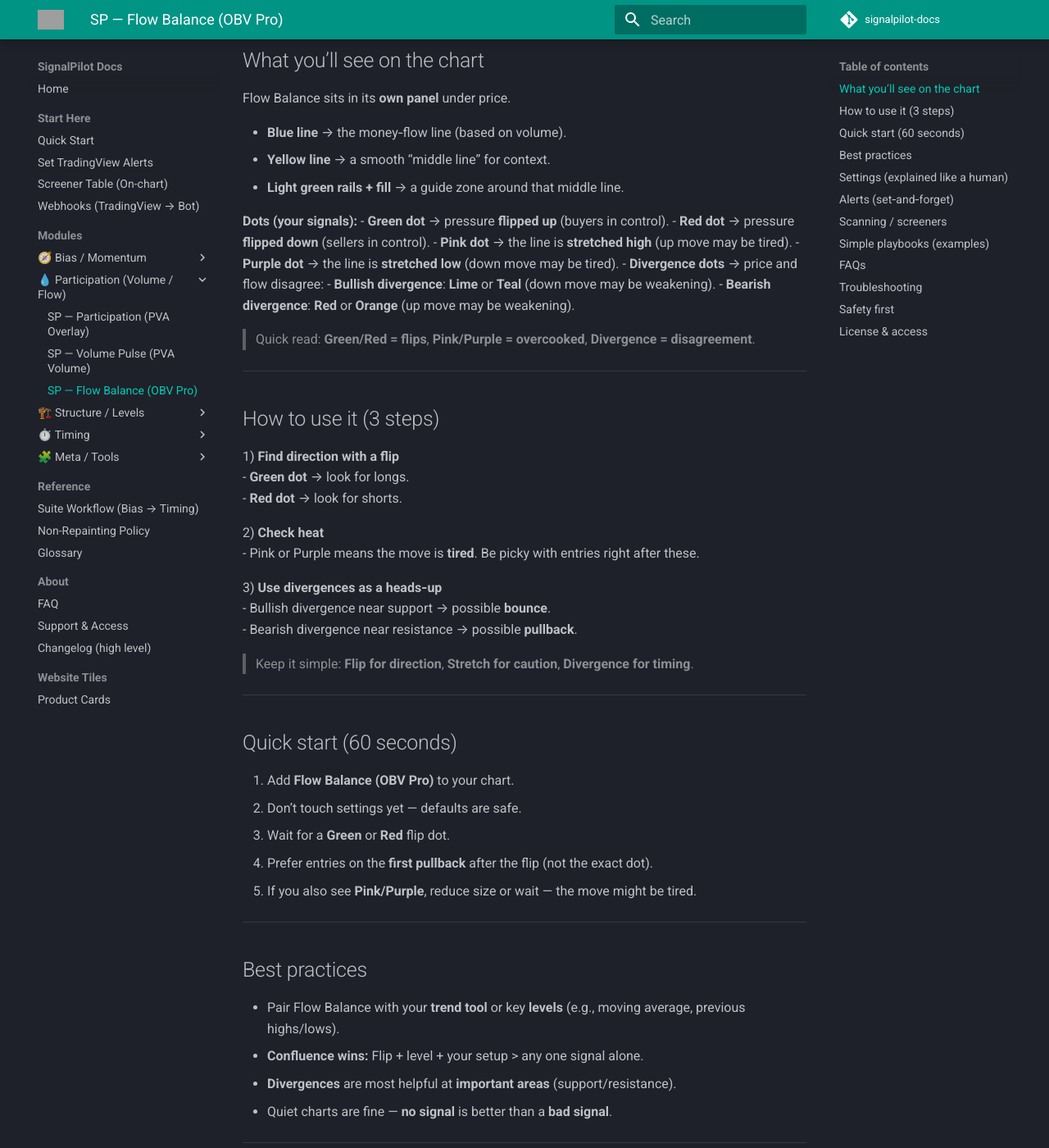
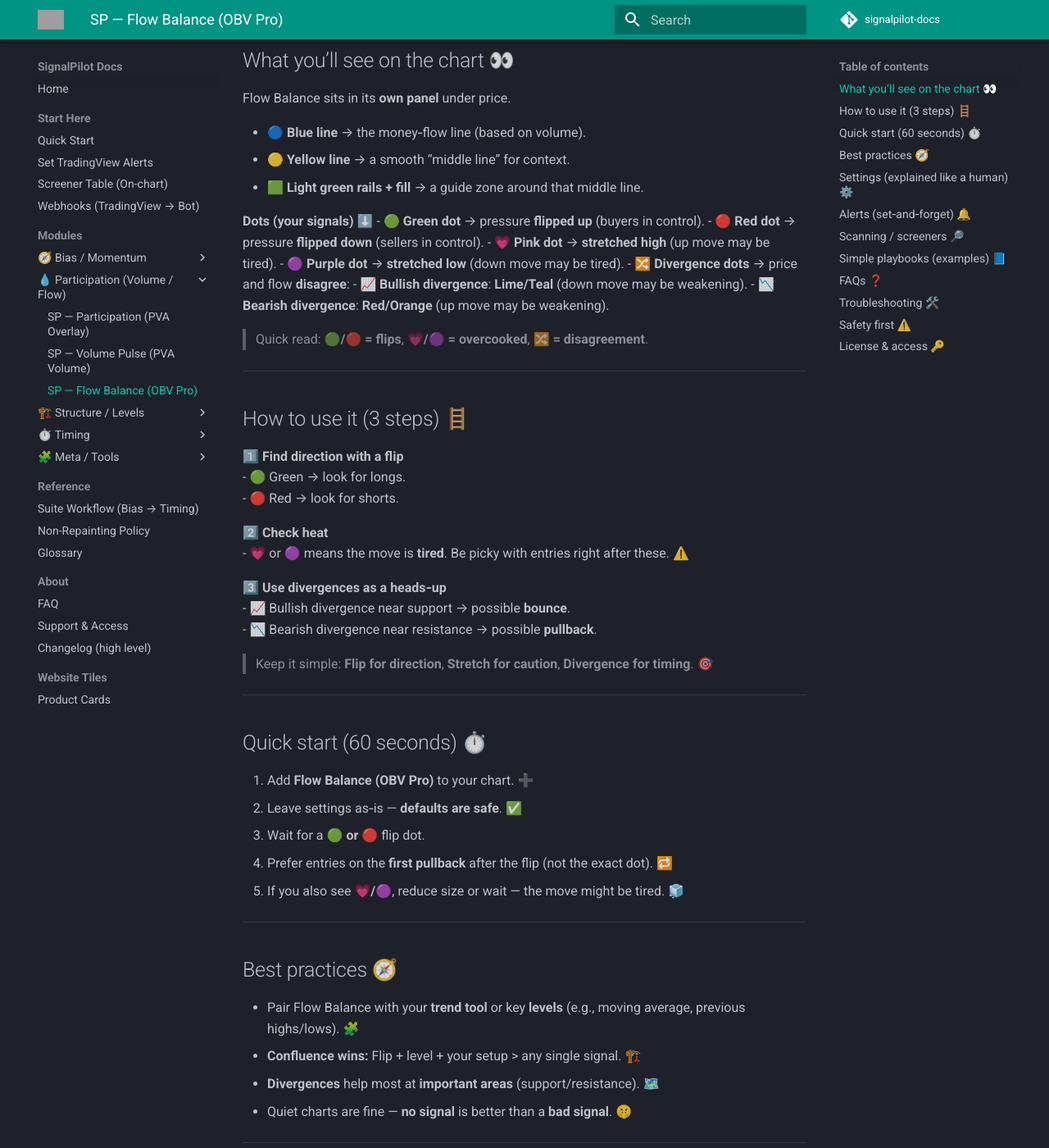
Before and after one commit to Signalpilot/signalpilot-docs, an MkDocs documentation site: the page built from docs/sp-obv-pro.md, in a window 1280 px wide and 1400 px high, scrolled down 500 px. Shown: the whole window at 82% size. Built offline with MkDocs 1.6.1 and Material for MkDocs 9.7.7, drawn with Linux system fonts in a browser that asks for light colours; comment, search, counter and statistics services are not loaded; some of the changed text lies outside the part shown; grey boxes are pictures that could not be loaded.

Commit message:
Update sp-obv-pro.md

```diff
--- a/docs/sp-obv-pro.md
+++ b/docs/sp-obv-pro.md
@@ -19,115 +19,115 @@
 **Plain‑English guide — no jargon.**
 
 Flow Balance reads **buying vs. selling pressure** from volume and shows you:
-- when pressure **flips** (buyers take over or sellers take over),
-- when a move looks **overstretched** (often tired),
-- when **price and volume disagree** (a heads‑up that a turn may be near).
+- when pressure **flips** (buyers take over or sellers take over) 🟢🔴
+- when a move looks **overstretched** (often tired) 💥
+- when **price and volume disagree** (a heads‑up a turn may be near) 🔀
 
-It works on any market and timeframe, does **not repaint** after the candle closes, and includes ready‑made **alerts** and **scanner outputs**.
+It works on any market and timeframe, does **not repaint** after the candle closes ✅, and includes ready‑made **alerts** 🔔 and **scanner outputs** 🔎.
 
-> Part of the SignalPilot suite — learn more at **signalpilot.io**. Educational use only.
+> Part of the SignalPilot suite — learn more at **[signalpilot.io](https://www.signalpilot.io/)**. Educational use only.
 
 ---
 
-## What you’ll see on the chart
+## What you’ll see on the chart 👀
 
 Flow Balance sits in its **own panel** under price.
 
-- **Blue line** → the money‑flow line (based on volume).
-- **Yellow line** → a smooth “middle line” for context.
-- **Light green rails + fill** → a guide zone around that middle line.
+- 🔵 **Blue line** → the money‑flow line (based on volume).
+- 🟡 **Yellow line** → a smooth “middle line” for context.
+- 🟩 **Light green rails + fill** → a guide zone around that middle line.
 
-**Dots (your signals):**
-- **Green dot** → pressure **flipped up** (buyers in control).
-- **Red dot** → pressure **flipped down** (sellers in control).
-- **Pink dot** → the line is **stretched high** (up move may be tired).
-- **Purple dot** → the line is **stretched low** (down move may be tired).
-- **Divergence dots** → price and flow disagree:
-  - **Bullish divergence**: **Lime** or **Teal** (down move may be weakening).
-  - **Bearish divergence**: **Red** or **Orange** (up move may be weakening).
+**Dots (your signals) ⬇️**
+- 🟢 **Green dot** → pressure **flipped up** (buyers in control).
+- 🔴 **Red dot** → pressure **flipped down** (sellers in control).
+- 💗 **Pink dot** → **stretched high** (up move may be tired).
+- 🟣 **Purple dot** → **stretched low** (down move may be tired).
+- 🔀 **Divergence dots** → price and flow **disagree**:
+  - 📈 **Bullish divergence**: **Lime/Teal** (down move may be weakening).
+  - 📉 **Bearish divergence**: **Red/Orange** (up move may be weakening).
 
-> Quick read: **Green/Red = flips**, **Pink/Purple = overcooked**, **Divergence = disagreement**.
+> Quick read: **🟢/🔴 = flips**, **💗/🟣 = overcooked**, **🔀 = disagreement**.
 
 ---
 
-## How to use it (3 steps)
+## How to use it (3 steps) 🪜
 
-1) **Find direction with a flip**
-   - **Green dot** → look for longs.
-   - **Red dot** → look for shorts.
+1️⃣ **Find direction with a flip**
+- 🟢 Green → look for longs.
+- 🔴 Red → look for shorts.
 
-2) **Check heat**
-   - Pink or Purple means the move is **tired**. Be picky with entries right after these.
+2️⃣ **Check heat**
+- 💗 or 🟣 means the move is **tired**. Be picky with entries right after these. ⚠️
 
-3) **Use divergences as a heads‑up**
-   - Bullish divergence near support → possible **bounce**.
-   - Bearish divergence near resistance → possible **pullback**.
+3️⃣ **Use divergences as a heads‑up**
+- 📈 Bullish divergence near support → possible **bounce**.
+- 📉 Bearish divergence near resistance → possible **pullback**.
 
-> Keep it simple: **Flip for direction**, **Stretch for caution**, **Divergence for timing**.
+> Keep it simple: **Flip for direction**, **Stretch for caution**, **Divergence for timing**. 🎯
 
 ---
 
-## Quick start (60 seconds)
+## Quick start (60 seconds) ⏱️
 
-1. Add **Flow Balance (OBV Pro)** to your chart.
-2. Don’t touch settings yet — defaults are safe.
-3. Wait for a **Green** or **Red** flip dot.
-4. Prefer entries on the **first pullback** after the flip (not the exact dot).
-5. If you also see **Pink/Purple**, reduce size or wait — the move might be tired.
+1. Add **Flow Balance (OBV Pro)** to your chart. ➕
+2. Leave settings as‑is — **defaults are safe**. ✅
+3. Wait for a **🟢 or 🔴** flip dot.
+4. Prefer entries on the **first pullback** after the flip (not the exact dot). 🔁
+5. If you also see **💗/🟣**, reduce size or wait — the move might be tired. 🧊
 
 ---
 
-## Best practices
+## Best practices 🧭
 
-- Pair Flow Balance with your **trend tool** or key **levels** (e.g., moving average, previous highs/lows).
-- **Confluence wins:** Flip + level + your setup > any one signal alone.
-- **Divergences** are most helpful at **important areas** (support/resistance).
-- Quiet charts are fine — **no signal** is better than a **bad signal**.
+- Pair Flow Balance with your **trend tool** or key **levels** (e.g., moving average, previous highs/lows). 🧩
+- **Confluence wins:** Flip + level + your setup > any single signal. 🏗️
+- **Divergences** help most at **important areas** (support/resistance). 🗺️
+- Quiet charts are fine — **no signal** is better than a **bad signal**. 🤫
 
 ---
 
-## Settings (explained like a human)
+## Settings (explained like a human) ⚙️
 
-- **HTF timeframe (blank = chart)**
+- **HTF timeframe (blank = chart) 🕒**
   Want the money‑flow line calculated on a bigger timeframe while you trade a smaller one?
-  Example: Trade on 15m, **set HTF to 1H** for a steadier read.
+  Example: Trade on **15m**, set **HTF to 1H** for a steadier read.
   Leave blank to keep it the same as your chart.
 
-- **FlipGuard bars (default 3)**
+- **FlipGuard bars (default 3) 🛡️**
   Prevents flip spam. After a flip, Flow Balance **waits this many candles** before allowing another flip.
-  - Want **fewer** flips? Increase it (e.g., 5–8).
-  - Want **more** flips? Decrease it (e.g., 1–2, but expect more noise).
+  - Want **fewer** flips? Increase it (e.g., 5–8). 🔕
+  - Want **more** flips? Decrease it (e.g., 1–2 — expect more noise). 🔔
 
-> You can ignore everything else — the script handles the heavy lifting.
+> You can ignore everything else — the script handles the heavy lifting. 💪
 
 ---
 
-## Alerts (set‑and‑forget)
+## Alerts (set‑and‑forget) 🔔
 
-All alerts trigger **after the candle closes** (so they don’t change later).
+All alerts trigger **after the candle closes** (so they don’t change later). ⏰
 
 **How to set:**
 1. Right‑click the chart → **Add alert…**
 2. **Condition:** `Flow Balance (OBV Pro)`
 3. Choose one of:
-   - **CrossUp** — buyers took control (green flip)
-   - **CrossDown** — sellers took control (red flip)
-   - **Z>=+2σ** — stretched up (pink)
-   - **Z<=-2σ** — stretched down (purple)
-   - **DivBull** — bullish divergence (lime/teal)
-   - **DivBear** — bearish divergence (red/orange)
-   - **DivHidBull** — hidden bullish divergence
-   - **DivHidBear** — hidden bearish divergence
+   - **CrossUp** — buyers took control (🟢 flip)
+   - **CrossDown** — sellers took control (🔴 flip)
+   - **Z>=+2σ** — stretched up (💗)
+   - **Z<=-2σ** — stretched down (🟣)
+   - **DivBull** — bullish divergence (📈)
+   - **DivBear** — bearish divergence (📉)
+   - **DivHidBull** — hidden bullish divergence (📈🫥)
+   - **DivHidBear** — hidden bearish divergence (📉🫥)
 
-Tip: Create one alert per signal you care about and select **Only Once Per Bar Close**.
+**Tip:** Set **Only Once Per Bar Close** for clean, non‑spammy alerts. 🧼
 
 ---
 
-## Scanning / screeners
+## Scanning / screeners 🔎
 
 Flow Balance also outputs **hidden 1/0 series** (for screeners) — one for each signal above.
+
 Look for names like:
-
 - `Flow Balance | CrossUp (bool)`
 - `Flow Balance | CrossDown (bool)`
 - `Flow Balance | Z>=+2σ (bool)`
@@ -137,59 +137,59 @@
 - `Flow Balance | BullHid (bool)`
 - `Flow Balance | BearHid (bool)`
 
-> If your current script still shows older names (e.g., starting with `SP:OBV`), that’s OK — they’re the **same signals**. Names will align as versions update.
+> If your current script still shows older names (e.g., starting with `SP:OBV`), it’s the **same signal**, just an earlier label. 🏷️
 
 ---
 
-## Simple playbooks (examples)
+## Simple playbooks (examples) 📘
 
-- **Trend pullback long**
-  1) Green flip.
-  2) Price pulls back to a level (MA, prior high, support).
-  3) No fresh Purple dot → enter long.
-  4) Exit into Pink or on a Red flip.
+**Trend pullback long (buy the dip) 📈**
+1) 🟢 Green flip.
+2) Price pulls back to a level (MA, prior high, support).
+3) No fresh 🟣 → enter long.
+4) Take profit into 💗 or on a 🔴 flip.
 
-- **Mean‑revert short**
-  1) Pink dot (stretched up).
-  2) Bearish divergence or Red flip near resistance.
-  3) Enter short with a tight stop above the level.
-  4) Cover on Purple or Green flip.
+**Mean‑revert short (fade the pop) 📉**
+1) 💗 Pink (stretched up).
+2) 📉 Divergence **or** 🔴 flip near resistance.
+3) Enter short with a tight stop above the level.
+4) Cover on 🟣 or 🟢 flip.
 
-Adjust size and stops to your plan.
+Always adjust size and stops to your plan. 📏
 
 ---
 
-## FAQs
+## FAQs ❓
 
 **Does it repaint?**
-No. Dots print on bar close and stay put. Divergence dots appear **after** the swing is confirmed (so they’re reliable) and are placed back on the bar where the swing happened.
+No. Dots print on **bar close** and stay put. Divergence dots appear **after** the swing is confirmed (so they’re reliable) and are placed back where it happened. 📌
 
 **Which markets/timeframes?**
-Anything on TradingView — stocks, futures, crypto, FX. From scalps to swings.
+Anything on TradingView — stocks, futures, crypto, FX. From scalps to swings. 🌍
 
 **Why did a divergence dot show up “late”?**
-Because we wait for confirmation before printing it. That keeps your chart honest.
+Because we wait for **confirmation** before printing it. That keeps your chart honest. 🧠
 
 **I see few signals. Is that bad?**
-Not at all. Fewer, cleaner signals usually mean **less noise**. If you want more, use a **lower timeframe** or reduce **FlipGuard** slightly.
+Not at all. Fewer, cleaner signals usually mean **less noise**. If you want more, use a **lower timeframe** or reduce **FlipGuard** slightly. 🎚️
 
 ---
 
-## Troubleshooting
+## Troubleshooting 🛠️
 
-- **Lots of flip dots?** Increase **FlipGuard**.
-- **Choppy reads on low timeframes?** Try setting **HTF** to a larger TF (e.g., 1H or 4H).
-- **Too many “tired” (Pink/Purple) dots?** That market might be hot. Zoom out (higher TF) or wait for a pullback.
+- **Lots of flip dots?** Increase **FlipGuard**. 🔕
+- **Choppy reads on low timeframes?** Try setting **HTF** to a larger TF (e.g., 1H or 4H). 🕒
+- **Too many “tired” (💗/🟣) dots?** That market might be hot. Zoom out (higher TF) or wait for a pullback. 🔭
 
 ---
 
-## Safety first
+## Safety first ⚠️
 
-Flow Balance is a **tool**, not a promise. Always use stops, size responsibly, and combine signals with your own plan.
+Flow Balance is a **tool**, not a promise. Always use stops, size responsibly, and combine signals with your plan. 🧯
 
 ---
 
-## License & access
+## License & access 🔑
 
 Part of the SignalPilot suite. **Educational use only.**
-For access and updates, visit **signalpilot.io**.
+For access and updates, visit **[signalpilot.io](https://www.signalpilot.io/)**.
```
